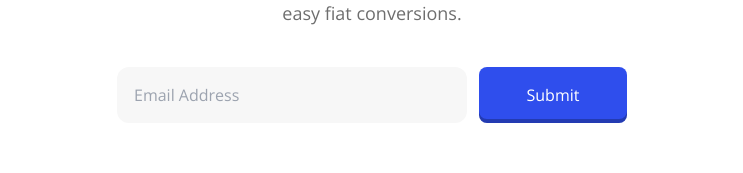
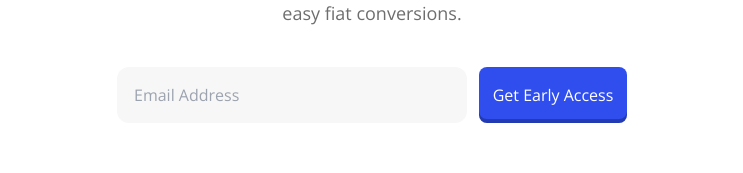
Before and after one commit to pHanToMcaNCoDE/MVP-Frontend, a React (Vite) app: page / in a window 1280 px wide. Shown: the part 379-552 px from the top of the page, without its empty margins (268-1011 px from the left). Built offline with nearby package versions, Linux system fonts and the light colour scheme.

Commit message:
Landing update

```diff
--- a/src/components/Pages/Landing.jsx
+++ b/src/components/Pages/Landing.jsx
@@ -152,7 +152,7 @@ const Landing = () => {
                   className="translate-y-[3px]"
                 />
               ) : (
-                "Submit"
+                "Get Early Access"
               )}
             </button>
 
@@ -333,7 +333,7 @@ const Landing = () => {
                   className="translate-y-[3px]"
                 />
               ) : (
-                "Submit"
+                "Get Early Access"
               )}
             </button>
           </div>
```
